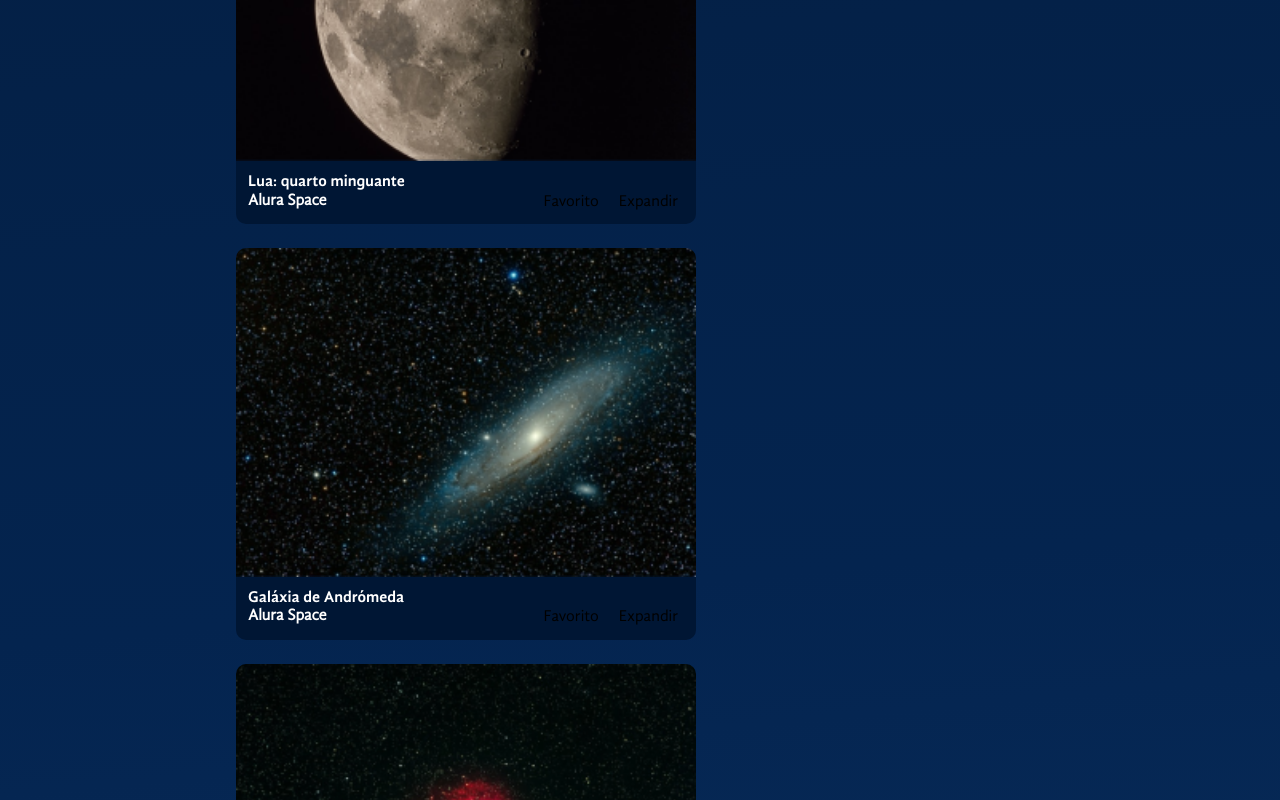
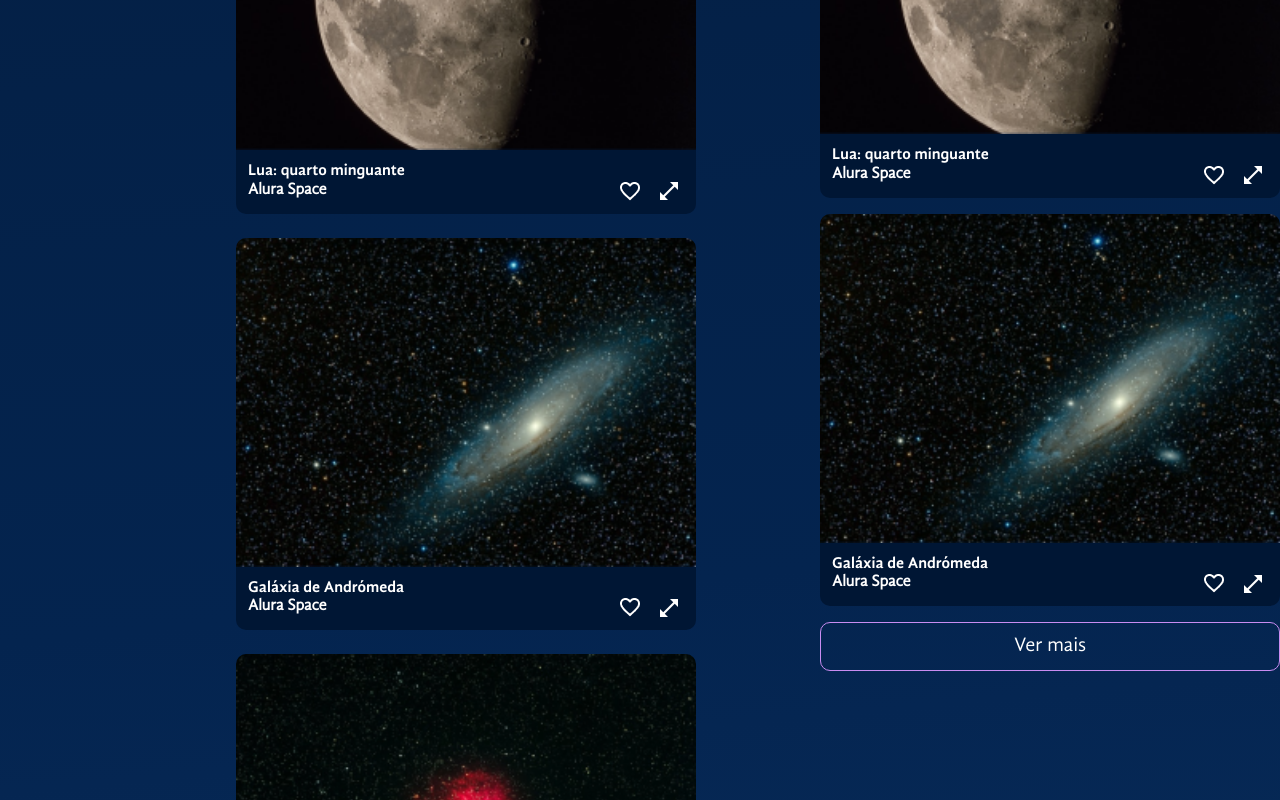
Before and after one commit to yurizkt/space-app, a React (Vite) app: page / in a window 1280 px wide. Shown: the part 1760-2560 px from the top of the page. Built offline with nearby package versions, Linux system fonts and the light colour scheme.

Commit message:
construcao do modal pop-up com a imagem expandida

```diff
--- a/src/App.jsx
+++ b/src/App.jsx
@@ -4,8 +4,10 @@ import Cabecalho from "./componentes/Cabecalho";
 import BarraLateral from "./componentes/BarraLateral";
 import TituloEstilizado from "./componentes/TituloEstilizado";
 import Galeria from "./componentes/Galeria";
+import ModalZoom from "./componentes/ModalZoom";
 
 import fotos from "./assets/fotos.json"
+import { useState } from "react";
 
 const FundoGradiente = styled.div`
   width: 100%;
@@ -31,6 +33,9 @@ const ConteudoGaleria = styled.section`
 `;
 
 const App = () => {
+  const [fotosDaGaleria, setFotosDaGaleria] = useState(fotos);
+  const [fotoSelecionada, setFotoSelecionada] = useState(null);
+
   return (
     <FundoGradiente>
       <EstilosGlobais />
@@ -40,10 +45,11 @@ const App = () => {
           <BarraLateral />
           <ConteudoGaleria>
             <TituloEstilizado />
-            <Galeria fotos={fotos} />
+            <Galeria aoFotoSelecionada={foto => setFotoSelecionada(foto)} fotos={fotosDaGaleria} />
           </ConteudoGaleria>
         </MainContainer>
       </AppContainer>
+      <ModalZoom foto={fotoSelecionada} aoFechar={() => setFotoSelecionada(null)} />
     </FundoGradiente>
   )
 }
--- a/src/componentes/Figure/index.jsx
+++ b/src/componentes/Figure/index.jsx
@@ -1,7 +1,7 @@
 import styled from "styled-components";
 
 const Figure = styled.figure`
-    width: ${(props) => (props.$expandida ? '90%' : '460px')};
+    width: ${(props) => (props.$expandida ? '100%' : '460px')};
     max-width: 100%;
     margin: 0;
     display: flex;
--- a/src/componentes/Galeria/Imagens/index.jsx
+++ b/src/componentes/Galeria/Imagens/index.jsx
@@ -5,20 +5,28 @@ import Figure from "../../Figure";
 const Button = styled.button`
     border: none;
     background-color: transparent;
+    display: flex;
+    align-items: center;
+    justify-content: center;
+    cursor: pointer;
 `;
 
 
-const Imagens = ({ foto }) => {
+const Imagens = ({ foto, expandida = false, aoZoomSolicitado }) => {
     return (
-        <Figure>
-            <img src={foto.path} alt={foto.titulo} />
+        <Figure $expandida={expandida} id={`foto-${foto.id}`}>
+            <img src={foto.path} alt={foto.alt} />
             <figcaption>
                 <h3>{foto.titulo}</h3>
                 <footer>
                     <h4>{foto.fonte}</h4>
                     <div>
-                        <Button>Favorito</Button>
-                        <Button>Expandir</Button>
+                        <Button>
+                            <img src="/icones/favorito.png" alt="Ícone de favorito" />
+                        </Button>
+                        {!expandida && <Button aria-hidden={expandida} onClick={() => aoZoomSolicitado(foto)}>
+                            <img src="/icones/expandir.png" alt="Ícone de expandir" />
+                        </Button>}
                     </div>
                 </footer>
             </figcaption>
--- a/src/componentes/Galeria/Populares/index.jsx
+++ b/src/componentes/Galeria/Populares/index.jsx
@@ -1,8 +1,42 @@
+import styled from "styled-components";
 import Titulo from "../../Titulo";
 
-const Populares = () => {
+import fotos from "../../../assets/fotos.json";
+import Imagens from "../Imagens";
+
+const ColunaFotos = styled.section`
+    display: flex;
+    flex-direction: column;
+    gap: 16px;
+`;
+
+const Imagem = styled.img`
+    max-width: 212px;
+    border-radius: 20px;
+`;
+
+const Botao = styled.button`
+    background-color: transparent;
+    color: white;
+    border: 1px solid #C98CF1;
+    padding: 12px 20px;
+    font-size: 20px;
+    border-radius: 10px;
+    cursor: pointer;
+    width: 100%;
+    margin-top: 16px;
+`;
+
+
+const Populares = ({ foto }) => {
     return (
-        <Titulo $alinhamento='center'>Populares</Titulo>
+        <section>
+            <Titulo $alinhamento='center'>Populares</Titulo>
+            <ColunaFotos>
+                {fotos.slice(0, 4).map((foto) => <Imagens key={foto.id} foto={foto} />)}
+            </ColunaFotos>
+            <Botao>Ver mais</Botao>
+        </section>
     );
 }
 
--- a/src/componentes/Galeria/Tags/index.jsx
+++ b/src/componentes/Galeria/Tags/index.jsx
@@ -21,7 +21,7 @@ const TagsButton = styled.button`
     border-radius: 10px;
     cursor: pointer;
     transition: background-color 0.3s ease;
-    padding: 12px;
+    padding: 6px 12px;
     box-sizing: border-box;
     border: 2px solid transparent;
     margin-right: 12px;
--- a/src/componentes/Galeria/index.jsx
+++ b/src/componentes/Galeria/index.jsx
@@ -29,7 +29,7 @@ const ItemGaleria = styled.li`
     flex-grow: 1;
 `;
 
-const Galeria = ({ fotos }) => {
+const Galeria = ({ fotos = [], aoFotoSelecionada }) => {
     return (
         <>
             <Tags />
@@ -37,7 +37,9 @@ const Galeria = ({ fotos }) => {
                 <SecaoFluida>
                     <Titulo>Navegue pela galeria</Titulo>
                     <ListaGaleria>
-                        {fotos.map((foto) => <li key={foto.id}><Imagens foto={foto} /></li>)}
+                        {fotos.map((foto) => <li>
+                            <Imagens aoZoomSolicitado={aoFotoSelecionada} key={foto.id} foto={foto} />
+                        </li>)}
                     </ListaGaleria>
                 </SecaoFluida>
                 <Populares />
--- /dev/null
+++ b/src/componentes/ModalZoom/index.jsx
@@ -0,0 +1,59 @@
+import styled from "styled-components";
+import Imagens from "../Galeria/Imagens";
+
+const Overlay = styled.div`
+    position: fixed;
+    background-color: rgba(0, 0, 0, 0.7);
+    top: 0;
+    right: 0;
+    bottom: 0;
+    left: 0;
+    z-index: 1;
+`;
+
+const DialogEstilizado = styled.dialog`
+    position: absolute;
+    top: 194px;
+    width: 50%;
+    padding: 0;
+    background-color: transparent;
+    border: none;
+    position: relative;
+`;
+
+const Formulario = styled.form`
+    position: absolute;
+    top: 24px;
+    right: 24px;
+    button {
+        background-color: transparent;
+        border: none;
+        cursor: pointer;
+        img {
+            width: 24px;
+            height: 24px;
+            color: white;
+        }
+    }
+`;
+
+const ModalZoom = ({ foto, aoFechar }) => {
+    return (
+        <>
+            { foto && <>
+                <Overlay>
+                    <DialogEstilizado open={!!foto} onClose={aoFechar}>
+                        <Imagens foto={foto} expandida={true} />
+                        <Formulario method="dialog">
+                            <button formMethod="dialog">
+                                <img src="/icones/fechar.png" alt="Fechar modal" />
+                            </button>
+                        </Formulario>
+                    </DialogEstilizado>
+                </Overlay>
+            </>}
+        </>
+    );
+}
+
+export default ModalZoom;
```
